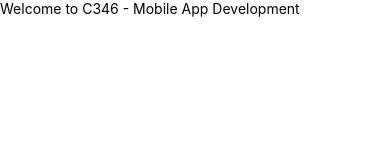
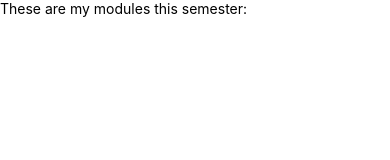
Before and after one commit to 24042498-ChevrezWee/C346_L02, a React Native app: screen / in a window 390 px wide. Shown: the top 160 px of the page. Built offline with nearby package versions, Linux system fonts and the light colour scheme.

Commit message:
Exercise 2

```diff
--- a/App.js
+++ b/App.js
@@ -5,7 +5,7 @@ const Welcome = () => {
     return (
         <View style={styles.container}>
             <Text>
-                Welcome to C346 - Mobile App Development
+                These are my modules this semester:
             </Text>
         </View>
     );
```
